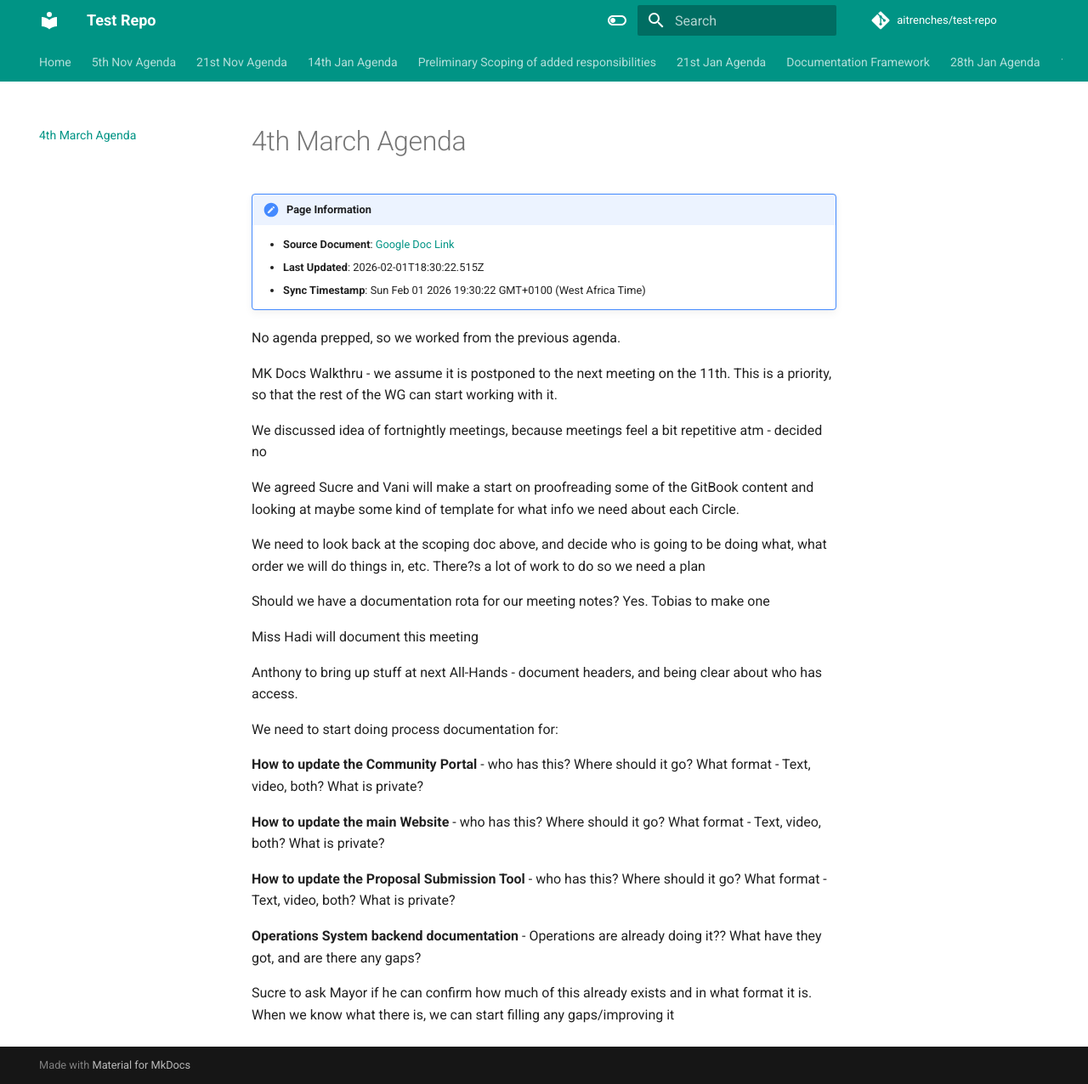
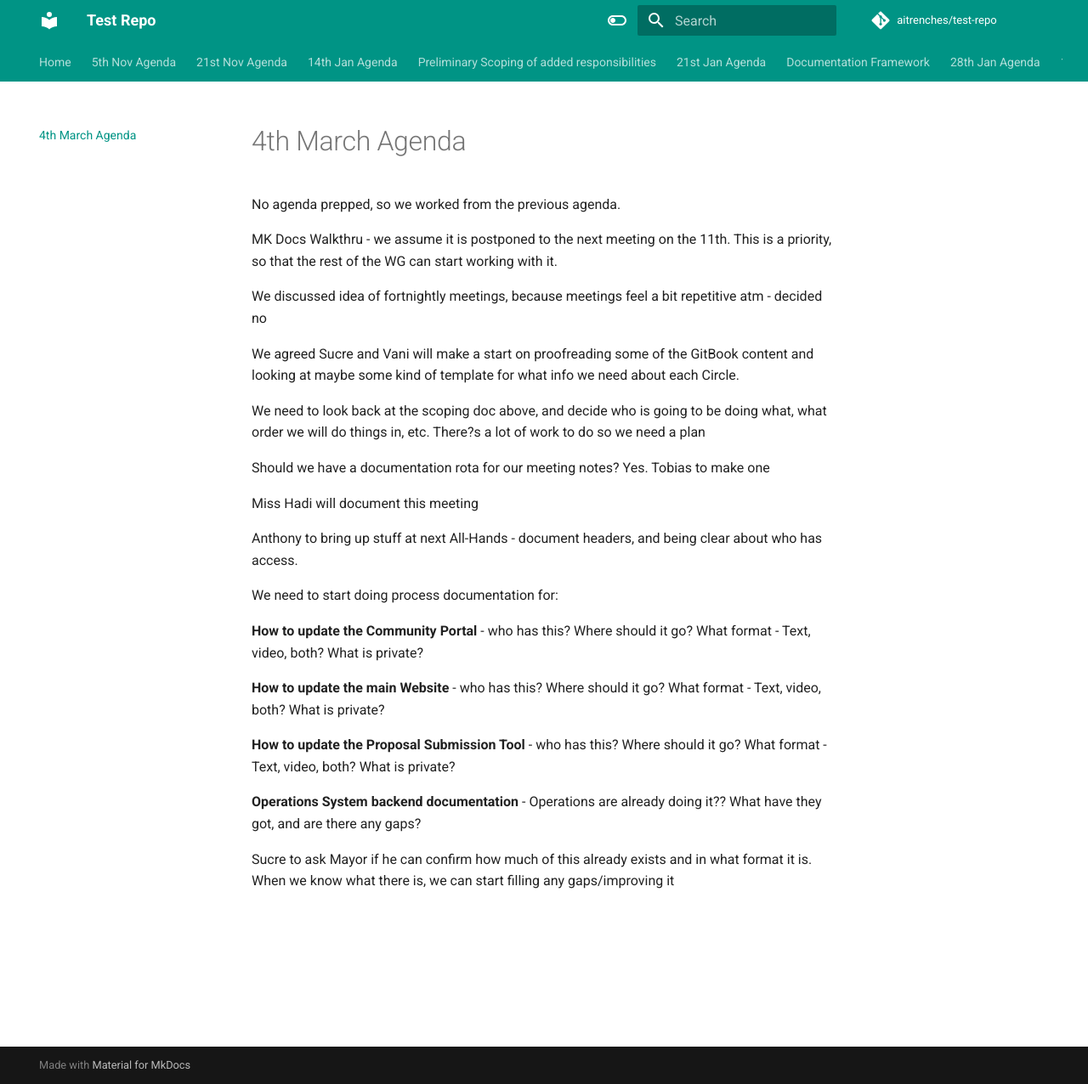
Before and after one commit to aitrenches/test-repo, an MkDocs documentation site: the page built from docs/4th-march-agenda.md, in a window 1280 px wide and 1276 px high. Shown: the whole window at 85% size. Built offline with MkDocs 1.6.1 and Material for MkDocs 9.7.7, drawn with Linux system fonts in a browser that asks for light colours; comment, search, counter and statistics services are not loaded.

Commit message:
Sync tab: 4th March Agenda

```diff
--- a/docs/4th-march-agenda.md
+++ b/docs/4th-march-agenda.md
@@ -1,14 +1,9 @@
 ---
 title: "4th March Agenda"
-last_updated: "2026-02-01T18:30:22.515Z"
+last_updated: "2026-02-01T18:36:07.414Z"
 source_doc: "https://docs.google.com/document/d/1l5-1xQtHEozG9N6FpkFO4A6oixgQ6ZUo8Jx0FXYtqro/edit#heading=h.t.h1qvxf5mwilx"
-sync_timestamp: "Sun Feb 01 2026 19:30:22 GMT+0100 (West Africa Time)"
+sync_timestamp: "Sun Feb 01 2026 19:36:07 GMT+0100 (West Africa Time)"
 ---
-
-!!! note "Page Information"
-    - **Source Document**: [Google Doc Link](https://docs.google.com/document/d/1l5-1xQtHEozG9N6FpkFO4A6oixgQ6ZUo8Jx0FXYtqro/edit#heading=h.t.h1qvxf5mwilx)
-    - **Last Updated**: 2026-02-01T18:30:22.515Z
-    - **Sync Timestamp**: Sun Feb 01 2026 19:30:22 GMT+0100 (West Africa Time)
 
 No agenda prepped, so we worked from the previous agenda.
 
```
